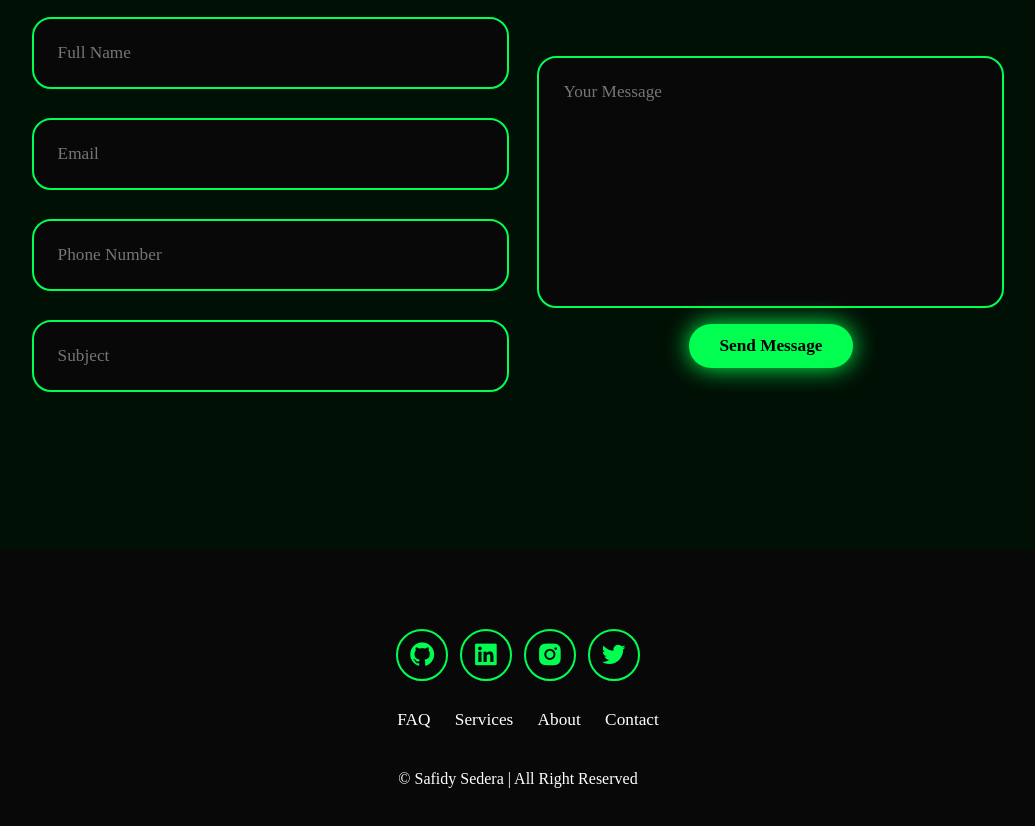
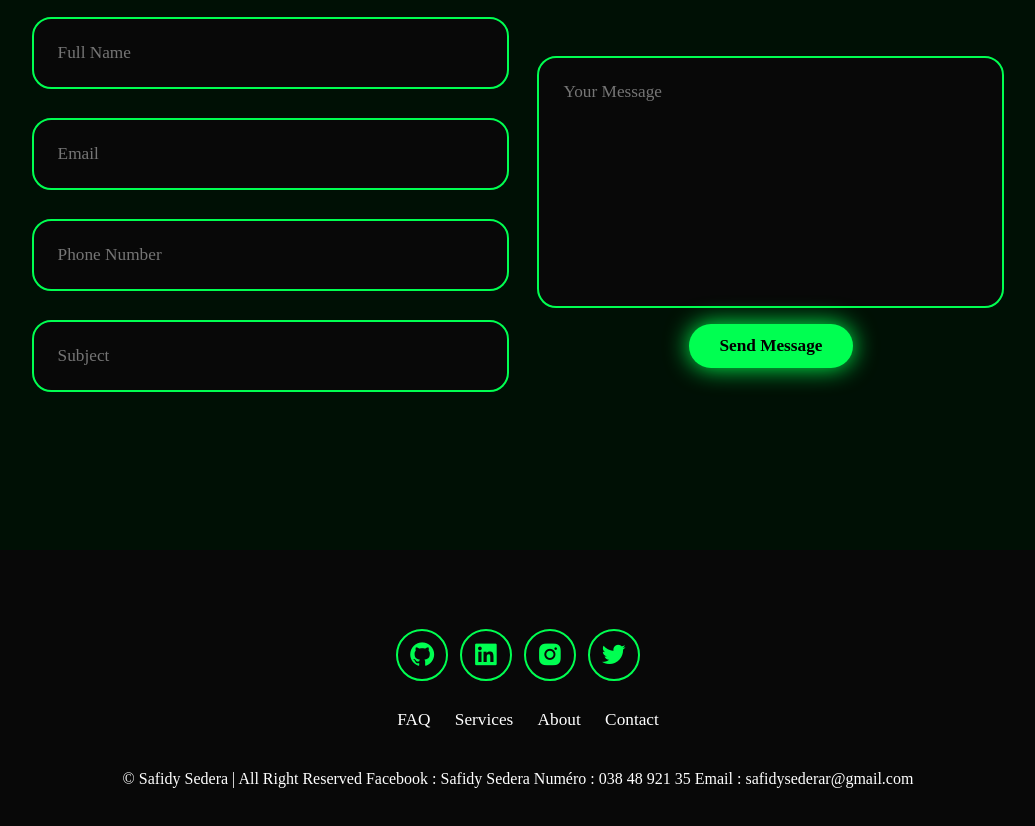
Before and after one commit to safidysedera/site, a plain HTML site: page index.html in a window 1280 px wide. Shown: the part 2833-3659 px from the top of the page, without its empty margins (122-1157 px from the left). Drawn offline with nearby package versions, Linux system fonts and the light colour scheme.

Commit message:
Update index.html

```diff
--- a/index.html
+++ b/index.html
@@ -128,7 +128,11 @@
 	</ul>
 	<p class="copyright">
 		&copy Safidy Sedera | All Right Reserved
+		Facebook : Safidy Sedera
+		Numéro : 038 48 921 35
+		Email : safidysederar@gmail.com
 	</p>
+
 </footer>
 
 <script src="script.js"></script>
```
